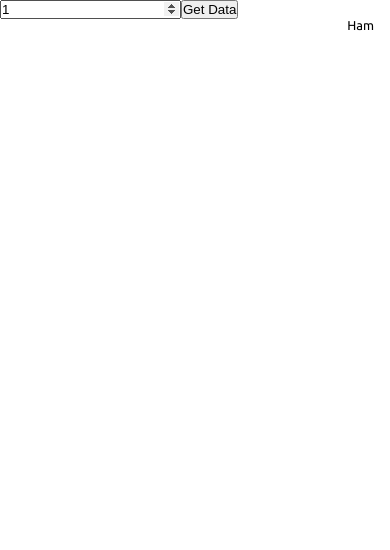
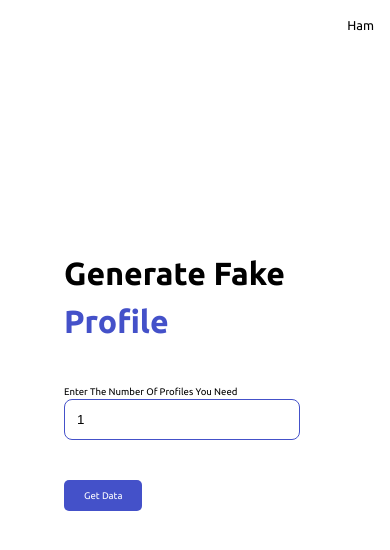
Before and after one commit to pulkitgangwar/fake-data-generator, a Next.js app: page /fake in a window 390 px wide. Shown: the top 550 px of the page. Built offline with nearby package versions, Linux system fonts and the light colour scheme.

Commit message:
completed styling and made responsive the fake route

```diff
--- /dev/null
+++ b/src/HTML/FakeData.js
@@ -0,0 +1,19 @@
+import DisplayFakeData from "../components/DisplayFakeData";
+
+const FakeData = ({ loading, error, fakeDataCount }) => {
+  return (
+    <div className="fakedata">
+      {loading ? (
+        <h1>Loading ...</h1>
+      ) : error && !loading ? (
+        <h1>Problem Please Refresh Data</h1>
+      ) : fakeDataCount.length ? (
+        fakeDataCount.map((singleFakeData, index) => (
+          <DisplayFakeData key={`${Math.random()}-${index}`} />
+        ))
+      ) : null}
+    </div>
+  );
+};
+
+export default FakeData;
--- /dev/null
+++ b/src/HTML/FakeProfileData.js
@@ -0,0 +1,19 @@
+// importing Components
+import Form from "../components/Form";
+
+const FakeProfileData = ({getFakeData}) => {
+  return (
+    <section className="fakeprofiledata">
+      <h1 className="heading-primary fakeprofiledata__heading">
+        Generate Fake{" "}
+        <span className="custom-span custom-span--primaryColor">Profile</span>
+      </h1>
+      <p className="paragraph-secondary">
+        Enter The Number Of Profiles You Need
+      </p>
+      <Form getFakeData={getFakeData} />
+    </section>
+  );
+};
+
+export default FakeProfileData;
--- a/src/components/DisplayFakeData.js
+++ b/src/components/DisplayFakeData.js
@@ -3,12 +3,12 @@ import faker from "faker";
 
 const DisplayFakeData = () => {
   return (
-    <div>
+    <div className="fakedata__box">
       <p>Name : {faker.name.findName()}</p>
       <p>Email : {faker.internet.email()}</p>
       <p>Username : {faker.internet.userName()}</p>
       <p>Password : {faker.internet.password()}</p>
-      <hr />
+
     </div>
   );
 };
--- a/src/components/FakeComponent.js
+++ b/src/components/FakeComponent.js
@@ -24,10 +24,19 @@ const FakeComponent = () => {
   };
 
   return (
-    <div>
+    <>
       <Form getFakeData={getFakeData} />
       <div>
-        {error && !loading ? (
+        {loading ? (
+          <h1>Loading ...</h1>
+        ) : error && !loading ? (
+          <h1>Problem Please Refresh Data</h1>
+        ) : fakeDataCount.length ? (
+          fakeDataCount.map((singleFakeData, index) => (
+            <DisplayFakeData key={`${Math.random()}-${index}`} />
+          ))
+        ) : null}
+        {/* {error && !loading ? (
           <h1>
             Unable to Generate Data Please Refresh the Browser and Try Again !
           </h1>
@@ -37,9 +46,9 @@ const FakeComponent = () => {
           ? fakeDataCount.map((singleFakeData, index) => (
               <DisplayFakeData key={`${Math.random()}-${index}`} />
             ))
-          : null}
+          : null} */}
       </div>
-    </div>
+    </>
   );
 };
 
--- a/src/components/Form.js
+++ b/src/components/Form.js
@@ -3,8 +3,14 @@ import React, { useState } from "react";
 const Form = ({ getFakeData }) => {
   const [count, setCount] = useState(1);
 
+  const runFakeData = (e) => {
+    e.preventDefault();
+    getFakeData(e, count);
+    console.log("running");
+  };
+
   return (
-    <form className="form" onSubmit={(e) => getFakeData(e, count)}>
+    <form className="form" onSubmit={runFakeData}>
       <input
         className="form__input form__input--count"
         type="number"
@@ -13,9 +19,11 @@ const Form = ({ getFakeData }) => {
         onChange={(e) => setCount(e.target.value)}
         placeholder="Enter The Count For Data"
       />
-      <button type="submit" className="form__btn">
-        Get Data
-      </button>
+      <div className="form__btn--wrapper">
+        <button type="submit" className="form__btn btn btn--primary">
+          Get Data
+        </button>
+      </div>
     </form>
   );
 };
--- a/src/pages/fake.js
+++ b/src/pages/fake.js
@@ -1,10 +1,31 @@
+import React, { useState } from "react";
+
 // importing Components
-import FakeComponents from "../components/FakeComponent";
+import FakeProfileData from "../HTML/FakeProfileData";
+import FakeData from "../HTML/FakeData";
 
 const Fake = () => {
+  const [fakeDataCount, setFakeDataCount] = useState([]);
+  const [loading, setLoading] = useState(false);
+  const [error, setError] = useState(false);
+
+  const getFakeData = (e, count) => {
+    try {
+      e.preventDefault();
+      setLoading(true);
+
+      setFakeDataCount(Array.from({ length: count }));
+      setLoading(false);
+    } catch (err) {
+      setError(true);
+      setLoading(false);
+      setFakeDataCount([]);
+    }
+  };
   return (
     <div>
-      <FakeComponents />
+      <FakeProfileData getFakeData={getFakeData} />
+      <FakeData loading={loading} error={error} fakeDataCount={fakeDataCount} />
     </div>
   );
 };
--- a/src/sass/base/_typography.scss
+++ b/src/sass/base/_typography.scss
@@ -25,6 +25,11 @@
   }
 }
 
+.paragraph-secondary {
+  font-size: 1.2rem;
+  font-weight: regular;
+}
+
 .custom-span {
   &--primaryColor {
     color: $primary-color !important;
--- /dev/null
+++ b/src/sass/components/_fakedata.scss
@@ -0,0 +1,18 @@
+.fakedata {
+  width: 100%;
+  min-height: 100vh;
+  display: grid;
+  grid-template-columns: repeat(auto-fit, minmax(35rem, 1fr));
+  grid-auto-rows: min-content;
+  grid-gap: 2rem;
+  padding: 5rem;
+  color: $text-color-light;
+
+  &__box {
+    width: 100%;
+    height: 100%;
+    background-color: $primary-color;
+    padding: 2rem;
+    border-radius: 1rem;
+  }
+}
--- /dev/null
+++ b/src/sass/components/_fakeprofiledata.scss
@@ -0,0 +1,12 @@
+.fakeprofiledata {
+  width: 100%;
+  height: 90vh;
+  display: flex;
+  flex-direction: column;
+  justify-content: center;
+  padding: 8rem;
+
+  &__heading {
+    padding-bottom: 5rem;
+  }
+}
--- /dev/null
+++ b/src/sass/components/_form.scss
@@ -0,0 +1,19 @@
+.form {
+  width: 100%;
+  display: flex;
+
+  flex-direction: column;
+
+  &__input {
+    width: 45%;
+    padding: 1.5rem;
+    border: none;
+    border: 1px solid $primary-color;
+    border-radius: 1rem;
+    margin-bottom: 5rem;
+
+    @media only screen and (max-width:$bp-large){
+      width:90%;
+    }
+  }
+}
--- a/src/sass/main.scss
+++ b/src/sass/main.scss
@@ -4,6 +4,9 @@
 
 // components
 @import "./components/btn";
+@import "./components/fakedata";
+@import "./components/fakeprofiledata";
+@import "./components/form";
 @import "./components/hamburger";
 @import "./components/navigation";
 @import "./components/header";
```
